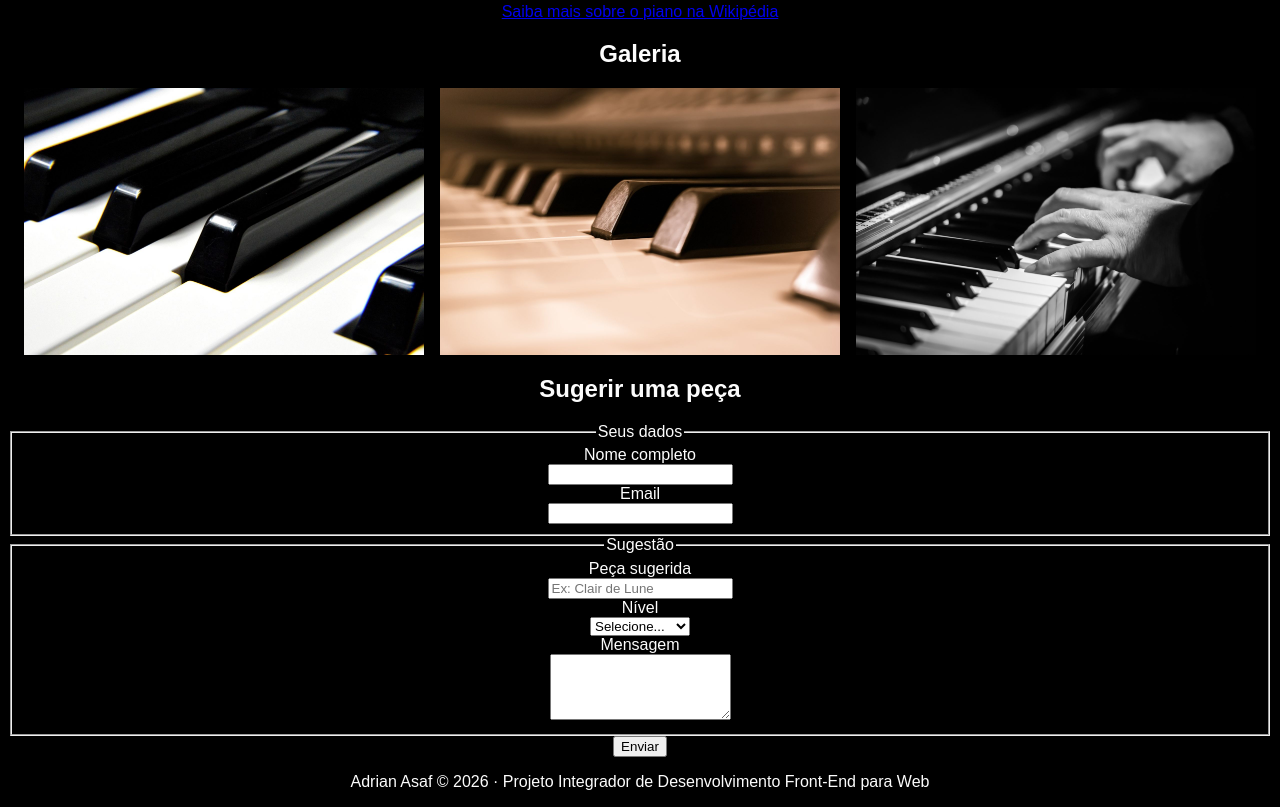
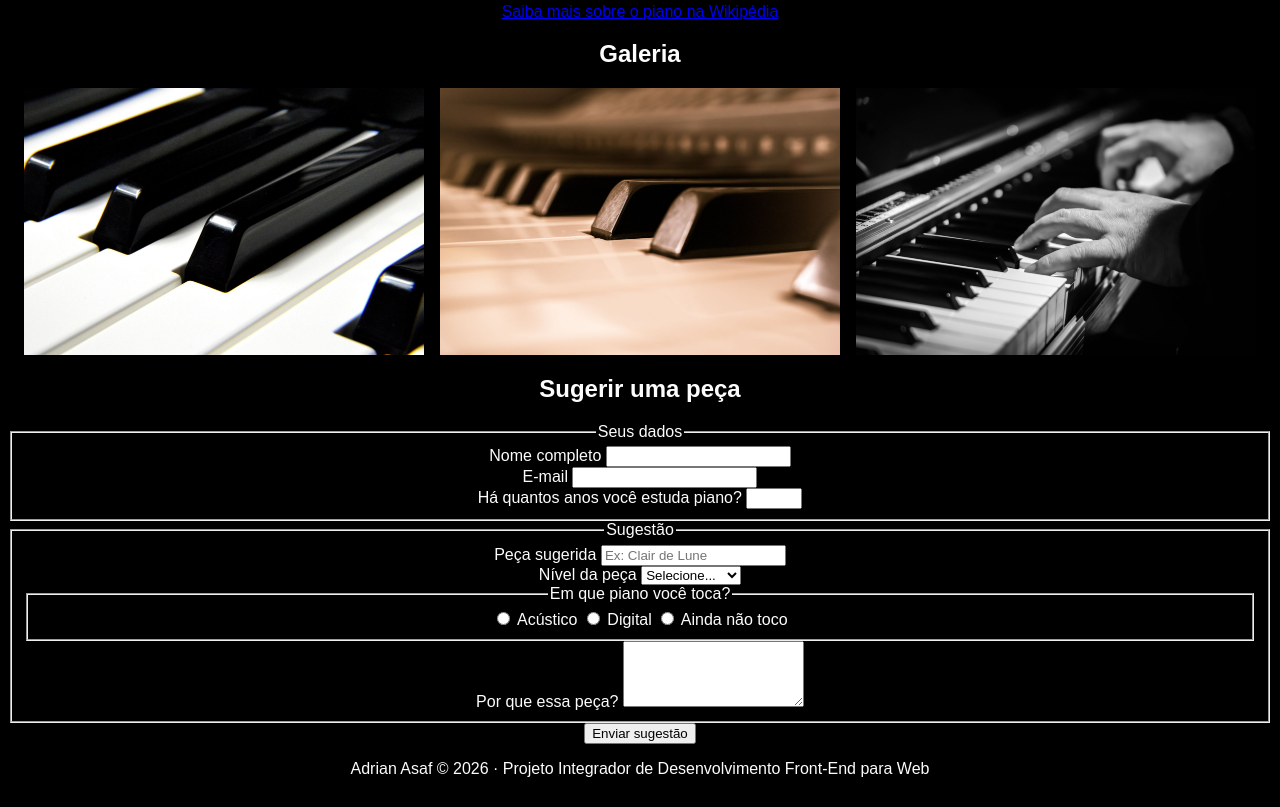
Before and after one commit to adrianasaf/projeto-integrador-frontend-adrianasaf, a plain HTML site: page index.html in a window 1280 px wide. Shown: the part 761-1568 px from the top of the page. Drawn offline with Linux system fonts and the light colour scheme.

Commit message:
feat: adiciona validação e campos semânticos ao formulário

```diff
--- a/index.html
+++ b/index.html
@@ -81,36 +81,55 @@
 
         <section id="sugerir">
             <h2>Sugerir uma peça</h2>
-            <form>
+            <form class="formulario">
                 <fieldset>
                     <legend>Seus dados</legend>
-
-                    <label for="nome">Nome completo</label><br>
-                    <input type="text" id="nome" name="nome" required><br>
-
-                    <label for="email">Email</label><br>
-                    <input type="email" id="email" name="email" required>
+                    <div class="campo">
+                        <label for="nome">Nome completo</label>
+                        <input type="text" id="nome" name="nome" autocomplete="name" required minlength="3">
+                    </div>
+                    <div class="campo">
+                        <label for="email">E-mail</label>
+                        <input type="email" id="email" name="email" autocomplete="email" required>
+                    </div>
+                    <div class="campo">
+                        <label for="anos-estudo">Há quantos anos você estuda piano?</label>
+                        <input type="number" id="anos-estudo" name="anos-estudo" min="0" max="80" step="1">
+                    </div>
                 </fieldset>
 
                 <fieldset>
                     <legend>Sugestão</legend>
-
-                    <label for="peca">Peça sugerida</label><br>
-                    <input type="text" id="peca" name="peca" placeholder="Ex: Clair de Lune"><br>
-
-                    <label for="nivel">Nível</label><br>
-                    <select id="nivel" name="nivel">
-                        <option value="">Selecione...</option>
-                        <option value="iniciante">Iniciante</option>
-                        <option value="intermediario">Intermediário</option>
-                        <option value="avancado">Avançado</option>
-                    </select><br>
-
-                    <label for="mensagem">Mensagem</label><br>
-                    <textarea id="mensagem" name="mensagem" rows="4"></textarea>
+                    <div class="campo">
+                        <label for="peca">Peça sugerida</label>
+                        <input type="text" id="peca" name="peca" placeholder="Ex: Clair de Lune" required>
+                    </div>
+                    <div class="campo">
+                        <label for="nivel">Nível da peça</label>
+                        <select id="nivel" name="nivel" required>
+                            <option value="">Selecione...</option>
+                            <option value="iniciante">Iniciante</option>
+                            <option value="intermediario">Intermediário</option>
+                            <option value="avancado">Avançado</option>
+                            <option value="virtuoso">Virtuoso</option>
+                        </select>
+                    </div>
+                    <fieldset class="grupo-radio">
+                        <legend>Em que piano você toca?</legend>
+                        <input type="radio" id="toca-acustico" name="instrumento" value="acustico">
+                        <label for="toca-acustico">Acústico</label>
+                        <input type="radio" id="toca-digital" name="instrumento" value="digital">
+                        <label for="toca-digital">Digital</label>
+                        <input type="radio" id="toca-nenhum" name="instrumento" value="nenhum">
+                        <label for="toca-nenhum">Ainda não toco</label>
+                    </fieldset>
+                    <div class="campo">
+                        <label for="mensagem">Por que essa peça?</label>
+                        <textarea id="mensagem" name="mensagem" rows="4" maxlength="500"></textarea>
+                    </div>
                 </fieldset>
 
-                <button type="submit">Enviar</button>
+                <button type="submit" class="botao">Enviar sugestão</button>
             </form>
         </section>
     </main>
```
